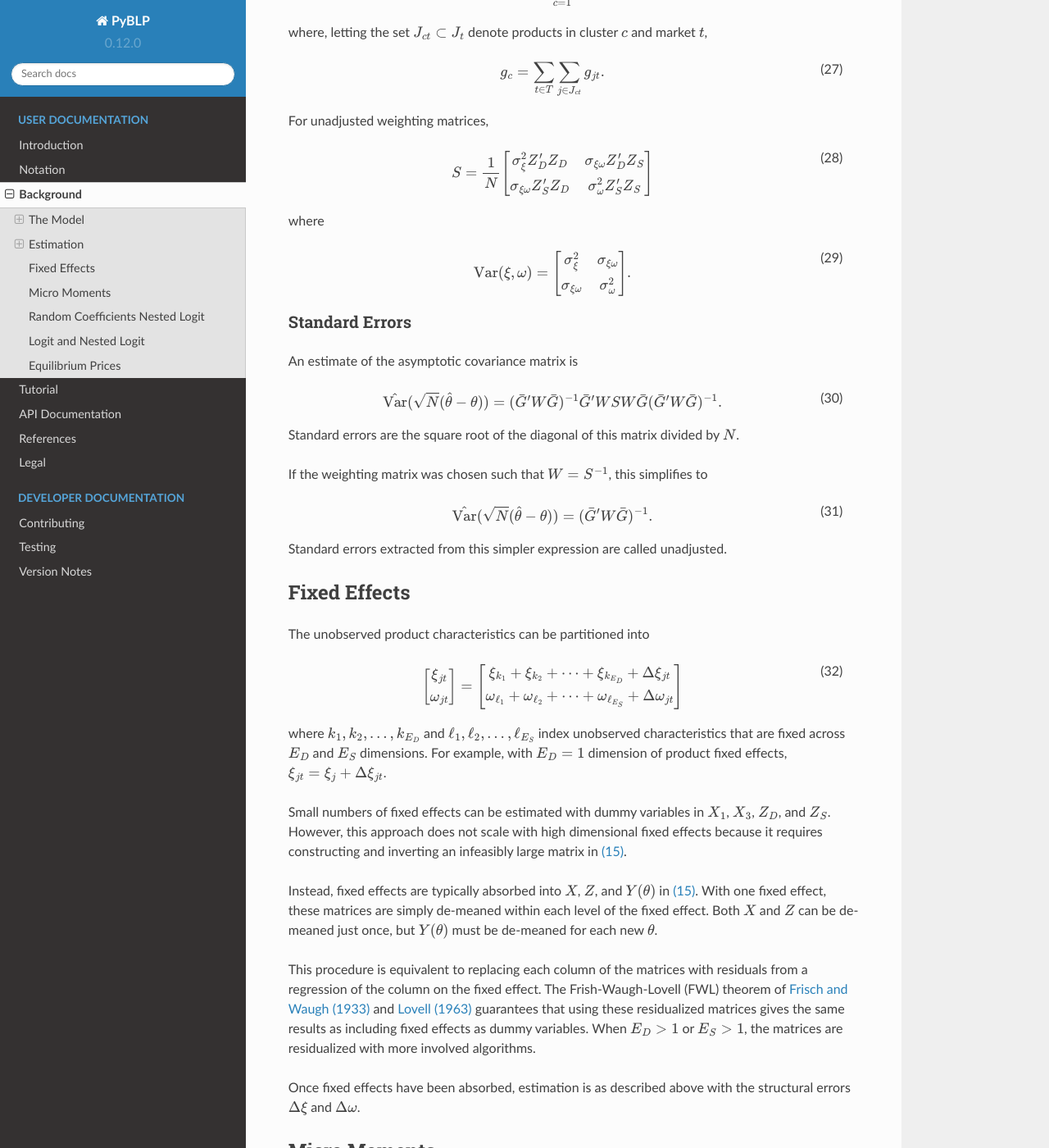
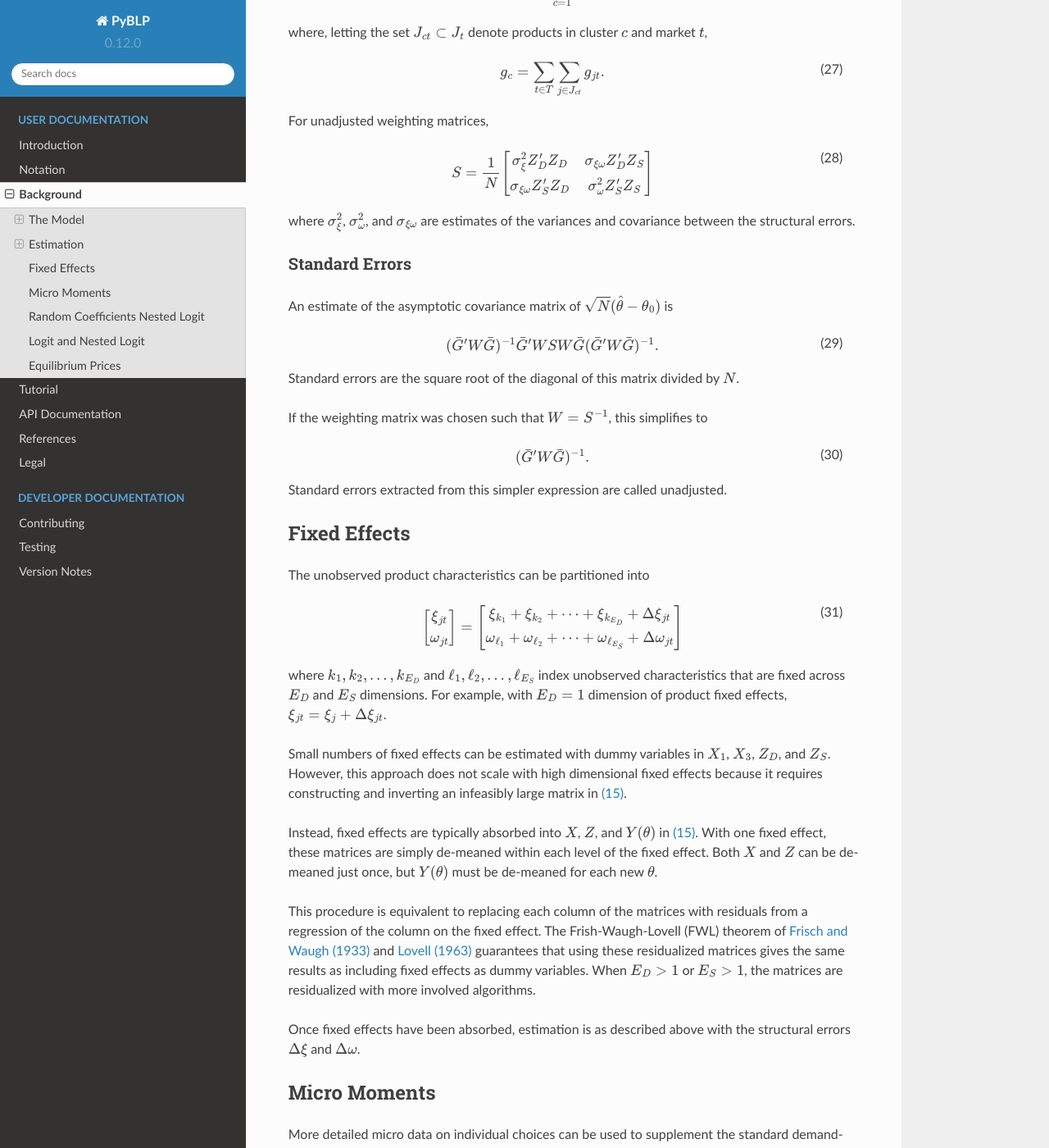
Before and after one commit to jeffgortmaker/pyblp, a Sphinx documentation site: the page built from docs/background.rst, in a window 1280 px wide and 1400 px high, scrolled down 5346 px. Shown: the whole window at 82% size. Built offline with Sphinx 7.4.7 and the Read the Docs theme 2.0.0, drawn with Linux system fonts in a browser that asks for light colours; some of the changed text lies outside the part shown.

Commit message:
DOC: clarify which covariances are asymptotic

```diff
--- a/docs/background.rst
+++ b/docs/background.rst
@@ -196,24 +196,22 @@ For unadjusted weighting matrices,
 .. math:: S = \frac{1}{N} \begin{bmatrix} \sigma_\xi^2 Z_D'Z_D & \sigma_{\xi\omega} Z_D'Z_S \\ \sigma_{\xi\omega} Z_S'Z_D & \sigma_\omega^2 Z_S'Z_S \end{bmatrix}
    :label: unadjusted_S
 
-where
-
-.. math:: \text{Var}(\xi, \omega) = \begin{bmatrix} \sigma_\xi^2 & \sigma_{\xi\omega} \\ \sigma_{\xi\omega} & \sigma_\omega^2 \end{bmatrix}.
+where :math:`\sigma_\xi^2`, :math:`\sigma_\omega^2`, and :math:`\sigma_{\xi\omega}` are estimates of the variances and covariance between the structural errors.
 
 
 Standard Errors
 ~~~~~~~~~~~~~~~
 
-An estimate of the asymptotic covariance matrix is
+An estimate of the asymptotic covariance matrix of :math:`\sqrt{N}(\hat{\theta} - \theta_0)` is
 
-.. math:: \hat{\text{Var}}(\sqrt{N}(\hat{\theta} - \theta)) = (\bar{G}'W\bar{G})^{-1}\bar{G}'WSW\bar{G}(\bar{G}'W\bar{G})^{-1}.
+.. math:: (\bar{G}'W\bar{G})^{-1}\bar{G}'WSW\bar{G}(\bar{G}'W\bar{G})^{-1}.
    :label: covariances
 
 Standard errors are the square root of the diagonal of this matrix divided by :math:`N`.
 
 If the weighting matrix was chosen such that :math:`W = S^{-1}`, this simplifies to
 
-.. math:: \hat{\text{Var}}(\sqrt{N}(\hat{\theta} - \theta)) = (\bar{G}'W\bar{G})^{-1}.
+.. math:: (\bar{G}'W\bar{G})^{-1}.
    :label: unadjusted_covariances
 
 Standard errors extracted from this simpler expression are called unadjusted.
```
